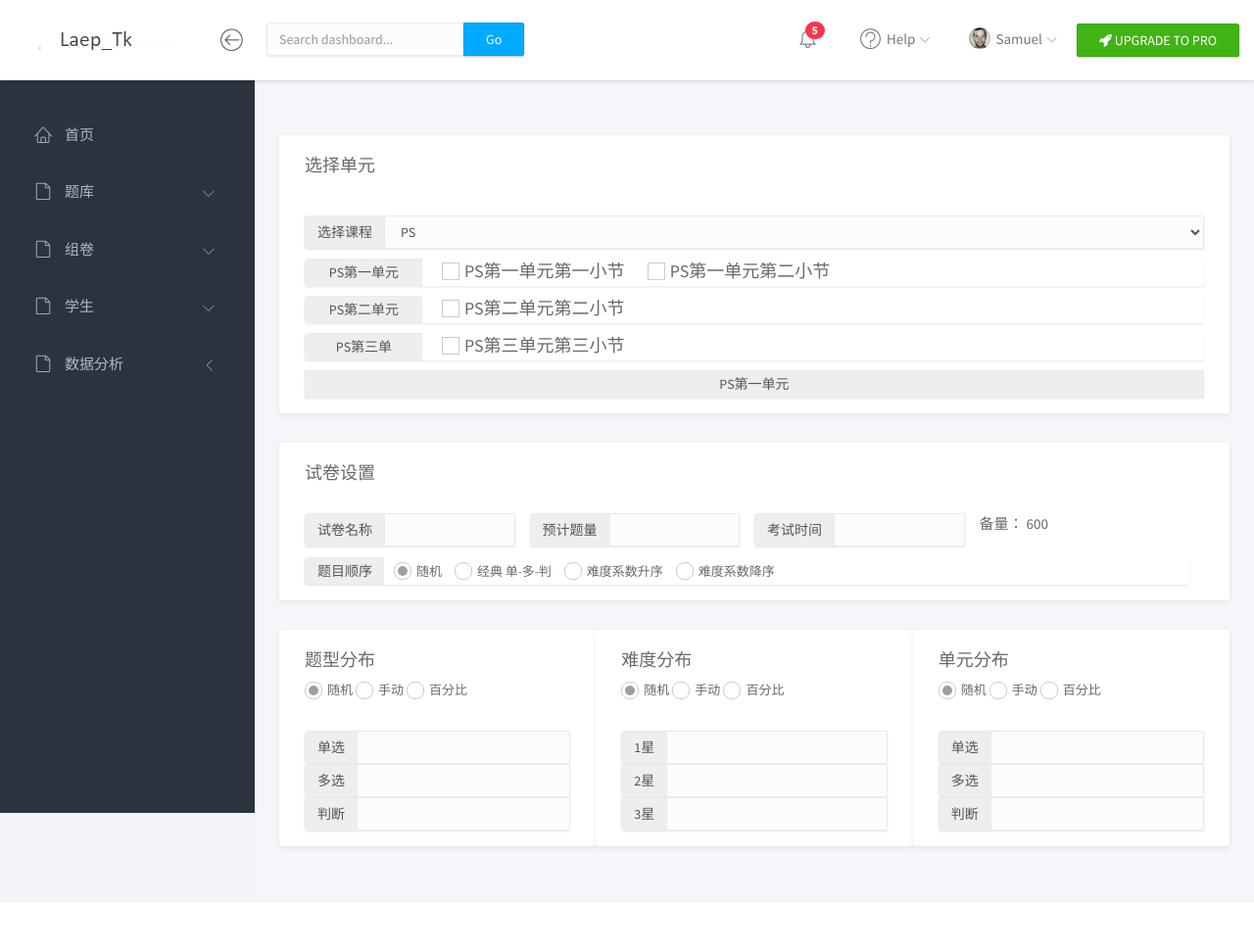
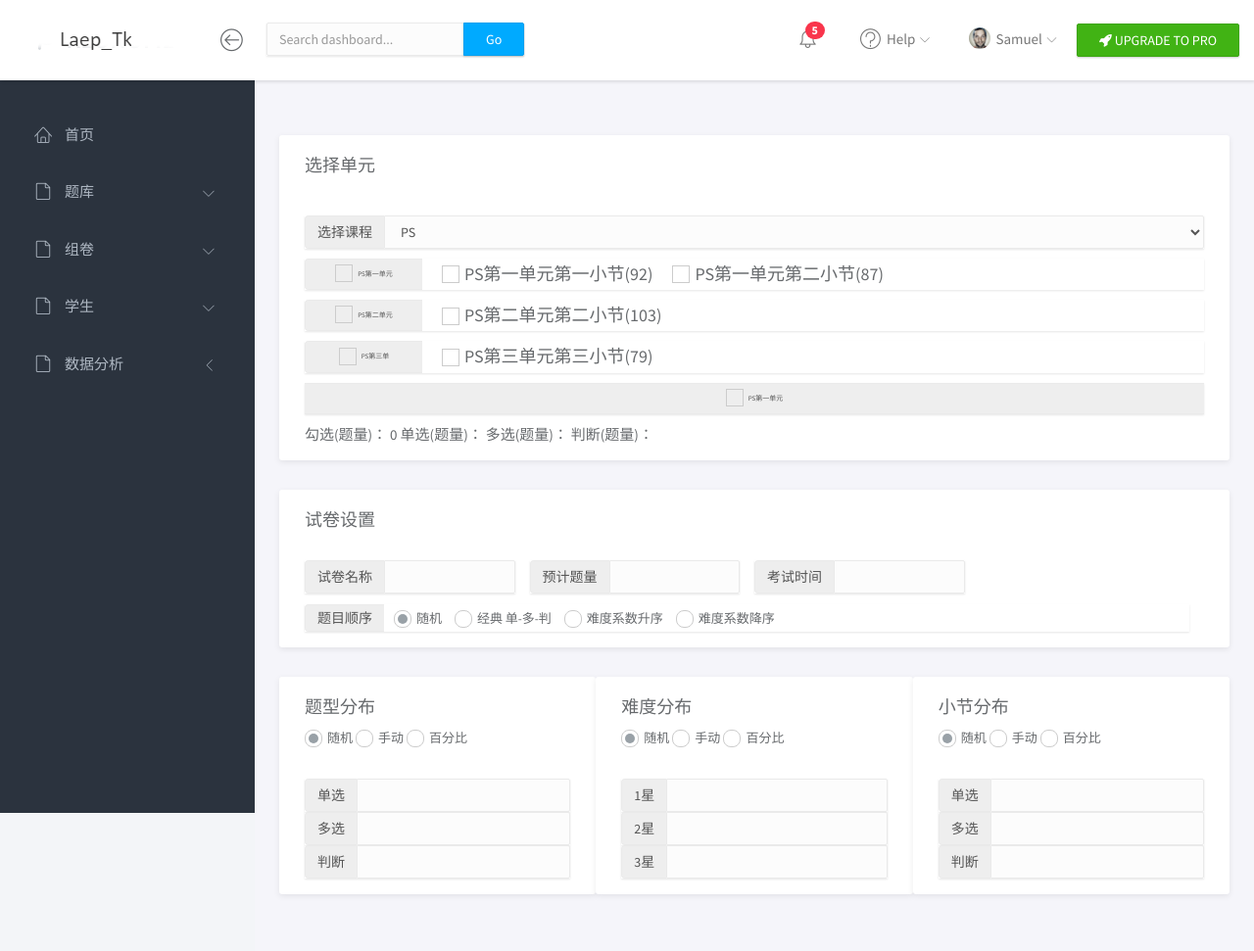
Before and after one commit to qiuzhe-top/Leap_Tk, a Django app: page /myadmin/Ks_add in a window 1280 px wide. Shown: the whole page at 98% size. Before the commit the page ends 869 px from the top, so only its background shows below. Run offline with Django 3.2, Linux system fonts and the light colour scheme; data comes from the database, SQL or seed files in the repository; both versions use the stored data as it was after the commit; parts of the project's set-up code (start-up, migrations or seed data) failed here and were passed over; some libraries are stand-ins or nearby versions.

Commit message:
9/23
/复选框可根据单元多选
/获取后台数据完成

```diff
--- a/My_Admin/views.py
+++ b/My_Admin/views.py
@@ -248,56 +248,137 @@ def Error_rate_ranking(request):
 #组卷部分
 def Ks_add(request):
     context = {}
-    Measure_data = {}
-    unit_data = {}
+    # Measure_data = {}
+    # unit_data = {}
     book_ID = request.GET.get('data')
     if  book_ID != None:
         print(book_ID)
-        units = unit.objects.filter(bookID = book_ID)
-        print(units)
-        for i in units:
-            unit_data[i.pk] = i.title
-            Measures = Measure.objects.filter(unitID=i.pk)
-            # print(Measure_data)
-            Measure_data[i.pk] = Measures
-        context['units'] = unit_data
+        # units = unit.objects.filter(bookID = book_ID)
+        # print(units)
+        # for i in units:
+        #     unit_data[i.pk] = i.title
+        #     Measures = Measure.objects.filter(unitID=i.pk)
+        #     # print(Measure_data)
+        #     Measure_data[i.pk] = Measures
+        # context['units'] = unit_data
         context['Measure'] = Measure_data
     else:
         books_data = book.objects.all()#获取书
-        if books_data[0] !='':
-            units = unit.objects.filter(bookID = books_data[0].pk)
+        # if books_data[0] !='':
+        #     units = unit.objects.filter(bookID = books_data[0].pk)
 
-            # print(unit_data)
-        for i in units:
-            unit_data[i.pk] = i.title
-            Measures = Measure.objects.filter(unitID=i.pk)
-            # print(Measure_data)
-            Measure_data[i.pk] = Measures
+        #     # print(unit_data)
+        # for i in units:
+        #     unit_data[i.pk] = i.title
+        #     Measures = Measure.objects.filter(unitID=i.pk)
+        #     # print(Measure_data)
+        #     Measure_data[i.pk] = Measures
         context['books'] = books_data
-        context['units'] = unit_data
-        context['Measure'] = Measure_data
+        # context['units'] = unit_data
+        # context['Measure'] = Measure_data
         # print(Measure_data)
 
     return render(request,'My_Admin/Ks_add.html',context)
 # 获取点击的课程然后返回小节
 def For_section(request):
     context = {}
-    Measure_data = {}
     Measures_list = []
     unit_data = {}
     data = []
     book_ID = request.POST.get('data')
+
+    section = []
+    unit_section = {}
+
+    title_id_list = []
+    section_msg = {}
+    section_msg_data = {}
+    obj_pd = 0
+    obj_dx = 0
+    obj_dax = 0
+    obj_aj1 = 0
+    obj_aj2 = 0
+    obj_aj3 = 0
+    obj_aj4 = 0
+    obj_aj5 = 0
+
+    title_all_list_data = []
+    title_all_list = []
+
     units = unit.objects.filter(bookID =book_ID) # 根据前端bookID，筛选本书单元
     for i in units: #循环单元获取相关小节
         dda = Measure.objects.filter(unitID=i.pk).values('id','title')
-        for j in dda:
-            j['number'] = information.objects.filter(minutiaID = j['id']).count()
+        for j in dda: #循环一个单元所有小节
+            # print(j['id'])
+            section.append(j['id'])
+            # print('A>>>',section)
+            title_obj_data = information.objects.filter(minutiaID = j['id'])
+            j['number'] = title_obj_data.count()
+            for k in title_obj_data: #循环一个小节所有题目
+                # print(k.types)
+                title_id_list.append(k.id)
+                if k.types == '判断':
+                    obj_pd = obj_pd + 1
+                elif k.types == '多选':
+                    obj_dx = obj_dx + 1
+                elif k.types == '单选':
+                    obj_dax = obj_dax + 1
+                if k.difficulty == 1:
+                    obj_aj1 = obj_aj1 + 1
+                elif k.difficulty == 2:
+                    obj_aj2 = obj_aj2 + 1
+                elif k.difficulty == 3:
+                    obj_aj3 = obj_aj3 + 1
+                elif k.difficulty == 4:
+                    obj_aj4 = obj_aj4 + 1
+                elif k.difficulty == 5:
+                    obj_aj5 = obj_aj5 + 1
+                title_all_list_data.append(k.id)
+                title_all_list_data.append(j['id'])
+                title_all_list_data.append(k.types)
+                title_all_list_data.append(k.difficulty)
+                title_all_list.append(title_all_list_data)
+                title_all_list_data=[]
+            section_msg_data['number'] = title_id_list
+            section_msg_data['obj_pd'] = obj_pd
+            section_msg_data['obj_dx'] = obj_dx
+            section_msg_data['obj_dax'] = obj_dax
+            section_msg_data['obj_aj1'] = obj_aj1
+            section_msg_data['obj_aj2'] = obj_aj2
+            section_msg_data['obj_aj3'] = obj_aj3
+            section_msg_data['obj_aj4'] = obj_aj4
+            section_msg_data['obj_aj5'] = obj_aj5
+            obj_pd = 0
+            obj_dx = 0
+            obj_dax = 0
+            obj_aj1 = 0
+            obj_aj2 = 0
+            obj_aj3 = 0
+            obj_aj4 = 0
+            obj_aj5 = 0
+            section_msg[j['id']] = section_msg_data
+            # print(obj_pd,obj_dx,obj_dax,obj_aj1,obj_aj2)
+            # print(section_msg)
+            title_id_list=[]
+            section_msg_data = {}
             Measures_list.append(j)
+        unit_section[i.id] = section
+        section=[]
         unit_data[i.title] = Measures_list # 对应 单元 小节
+        unit_data['unitID'] = i.id # 对应 单元ID
         # print('单元 小节==',unit_data)
+        # print(i.id)
         data.append(json.dumps(unit_data))
         Measures_list.clear()
         unit_data.clear()
-    # print('最后发送>>：',data)
     context['msg']= data
+    context['unit_section']= json.dumps(unit_section)
+    # {单元ID：[1,2,7,8]}
+    # print('B>>>',unit_section)
+    context['section_msg']= json.dumps(section_msg)
+    # {小节ID： {number:[具体题目ID，2，5，48，5],单选 多选 判断 星级:数量。。。} }
+    # print('C>>>',section_msg)
+    context['title_all_list']= json.dumps(title_all_list)
+    # [[id,小节，类型，难度],]
+    # print('D>>>',title_all_list)
     return JsonResponse(context)
--- a/static/My_Admin/Ks_add.css
+++ b/static/My_Admin/Ks_add.css
@@ -14,6 +14,13 @@
 .fancy-checkbox input[type="checkbox"] + span {
     font-size: 18px;
     margin-left: 20px;
+    line-height: 32px;
+}
+.fancy-checkbox-unit input[type="checkbox"] + span {
+    font-size: 7px;
+    margin-left: 0px;
+    line-height: 18px;
+
 }
 .unit_checkbox_box .input-group-addon{
     max-width: 150px;
--- a/static/My_Admin/Ks_add.js
+++ b/static/My_Admin/Ks_add.js
@@ -1,47 +1,142 @@
 // 获取点击的课程然后返回小节
-var Section_number = new Object;
-function For_section(obj){
-        a = obj.value
+var Section_number = new Object; //小节数量对象
+var meaID_number = new Object; //小节ID <> N
+var s_number =0; //小节ID <> N >> s
+var unit_section = new Object; //{单元ID：[1,2,7,8]}
+var section_msg = new Object; //{小节ID： {number:[具体题目ID，2，5，48，5],单选 多选 判断 星级:数量。。。} }
+var title_all_list = new Array; //[[id,小节，类型，难度],]
+var obj_pd = 0
+var obj_dx = 0
+var obj_dax = 0
+var obj_aj1 = 0
+var obj_aj2 = 0
+var obj_aj3 = 0
+var obj_aj4 = 0
+var obj_aj5 = 0
+var Total = 0;
+window.onload=function(){
+    value_data =document.getElementById('difficulty_radio').value
+    // console.log(value_data)
+    For_section(value_data)
+}
+function obj_null(){
+    var obj_pd = 0
+    var obj_dx = 0
+    var obj_dax = 0
+    var obj_aj1 = 0
+    var obj_aj2 = 0
+    var obj_aj3 = 0
+    var obj_aj4 = 0
+    var obj_aj5 = 0
+    var Total = 0;
     text2_data = ''
     text1_data = ''
+    s_number = 0
+    meaID_number = {}
+    Total = 0
+}
+function For_section(obj){
+        obj_null()
+        $('#all_number').html(Total)
         for(var key in Section_number){
             delete Section_number[key];
         }
-
-        console.log('发送book ID:',a)
+        console.log('发送book ID:',obj)
         $('#courseID').html('')
         $.ajax({
         url:'/myadmin/For_section',
         type:'POST',
-        data:{data:a},
+        data:{data:obj},
         beforeSend:function(){
-            console.log('发送book ID:',a,'加载中......')
+            console.log('发送book ID:',obj,'加载中......')
         },
         complete:function(){
-            console.log('发送book ID:',a,'加载完成')
+            console.log('发送book ID:',obj,'加载完成')
         },
         success:function(arg){
             for(i in arg.msg){
                 data = JSON.parse(arg.msg[i]);
                 console.log(data)
                 for(j in data){
+                    // console.log(j)
                     // console.log("单元》》",j)
-                    text1_data = '<div class="input-group margin_top_10 unit_checkbox_box"><span class="input-group-addon"> ' + j + ' </span>'
+                //     <label class="fancy-checkbox display-inline fancy-checkbox-unit">
+                //     <input name="check_unit" value="{{ x.pk }}" type="checkbox" onclick="Section_number_ajax(this);">
+                //     <span>第一单元</span>
+                //      </label>
+                    if(j != 'unitID'){
+                        t1 = '<label class="fancy-checkbox display-inline fancy-checkbox-unit">'
+                        t2 = '<input name="check_unit" value="' + data['unitID'] + '" type="checkbox" onclick="Section_number_unit_ajax(this);">'
+                        t3 = '<span>' + j + '</span></label>'
+                        text1_data = '<div class="input-group margin_top_10 unit_checkbox_box"><span class="input-group-addon"> ' + t1 + t2 + t3 + ' </span>'
+                        s_number = s_number + 1
                         for(k in data[j]){
                             // console.log("小节ID=",data[j][k].id)
                             // console.log("小节name=",data[j][k].title)
                             Section_number[data[j][k].id] = data[j][k].number
-                        text2_data =  text2_data + '<label class="fancy-checkbox display-inline"><input name="check_unit" value="'+ data[j][k].id +'" type="checkbox"><span>' + data[j][k].title + '(' + data[j][k].number + ')' +'</span></label>'
+                            meaID_number[data[j][k].id] = s_number
+                            s_number = s_number + 1
+                            text2_data =  text2_data + '<label class="fancy-checkbox display-inline"><input name="check_unit" value="'+ data[j][k].id +'" type="checkbox" onclick="Section_number_ajax(this);"><span>' + data[j][k].title + '(' + data[j][k].number + ')' +'</span></label>'
                         }
                         $('#courseID').append(text1_data + text2_data + '</div>')
                         text1_data = ''
                         text2_data = ''
                     }
+                }
 
             }
+            unit_section = JSON.parse(arg.unit_section)
+            section_msg = JSON.parse(arg.section_msg)
+            title_all_list = JSON.parse(arg.title_all_list)
+            // console.log(JSON.parse(arg.section_msg))
+            // console.log(JSON.parse(arg.title_all_list))
         }
 })
 }
-function Section_numbera(){
-    console.log(Section_number)
+function Section_number_ajax(obj){
+    if(obj.checked){
+        Total+=Section_number[obj.value]
+    }else{
+        Total-=Section_number[obj.value]
     }
+    console.log(Total)
+    // console.log(title_all_list)
+
+    $('#all_number').html(Total)
+}
+
+function Section_number_unit_ajax(obj){
+    data = unit_section[obj.value]
+    chek_list = document.getElementsByName('check_unit')
+    if(obj.checked){
+        // Total+=Section_number[obj.value]
+        for(i in data){
+            cked_index = meaID_number[data[i]]
+            chek_list[cked_index].checked=true
+        }
+    }else{
+        // Total-=Section_number[obj.value]
+        for(i in data){
+            cked_index = meaID_number[data[i]]
+            chek_list[cked_index].checked=false
+        }
+    }
+}
+
+function statistical_number(value,Boolean){
+    console.log(section_msg[value])
+    var obj_pd = 0
+    var obj_dx = 0
+    var obj_dax = 0
+    var obj_aj1 = 0
+    var obj_aj2 = 0
+    var obj_aj3 = 0
+    var obj_aj4 = 0
+    var obj_aj5 = 0
+    var Total = 0;
+}
+// function Section_number_All_ajax(){
+//     obj = $('.number_All').parent().parent()
+//     console.log(obj)
+
+// }
--- a/templates/My_Admin/Ks_add.html
+++ b/templates/My_Admin/Ks_add.html
@@ -2,12 +2,12 @@
 <link rel="stylesheet" href="{% static 'My_Admin/Ks_add.css' %}"> {% endblock %} {% block body %}
 <div class="panel">
     <div class="panel-heading">
-        <h3 class="panel-title" onclick="Section_numbera();">选择单元</h3>
+        <h3 class="panel-title">选择单元</h3>
     </div>
     <div class="panel-body">
         <div class="input-group margin_top_10 " id="difficulty_radio_box">
             <span class="input-group-addon">选择课程</span>
-            <select id="difficulty_radio" class="form-control" onchange="For_section(this);">
+            <select id="difficulty_radio" class="form-control" onchange="For_section(value);">
                 {% for i in books %}
                 <option value="{{ i.pk }}">{{ i.name }}</option>
                 {% endfor %}
@@ -15,23 +15,34 @@
         </div>
         {% comment %} <h5 class="margin_top_10">第一单元</h5> {% endcomment %}
         <div id="courseID">
-            {% for i,v in units.items %}
             <div class="input-group margin_top_10 unit_checkbox_box">
-                <span class="input-group-addon">{{ v }}</span>
-                {% for j,n in Measure.items %}
-                    {% if i == j %}
-                        {% for x in n %}
-                            <label class="fancy-checkbox display-inline">
-                                <input name="check_unit" value="{{ x.pk }}" type="checkbox">
-                                <span>{{ x.title }}</span>
-                            </label>
-                        {% endfor %}
-                    {% endif %}
-                {% endfor %}
+                <span class="input-group-addon">
+
+                    <label class="fancy-checkbox display-inline fancy-checkbox-unit">
+                        <input name="check_unit" value="{{ x.pk }}" type="checkbox" onclick="Section_number_ajax(this);">
+                        <span>第一单元</span>
+                    </label>
+
+                </span>
+                    <label class="fancy-checkbox display-inline " >
+                        <input name="check_unit" value="{{ x.pk }}" type="checkbox" onclick="Section_number_ajax(this);">
+                        <span>第一单元</span>
+                    </label>
             </div>
-            {% endfor %}
         </div>
+        <div class="col-md-12 padding_l_0 margin_top_10">
+            <span>勾选(题量)：</span>
+            <span id="all_number"></span>
 
+            <span>单选(题量)：</span>
+            <span id="all_number"></span>
+
+            <span>多选(题量)：</span>
+            <span id="all_number"></span>
+
+            <span>判断(题量)：</span>
+            <span id="all_number"></span>
+        </div>
     </div>
 </div>
 <div class="panel">
@@ -57,10 +68,7 @@
                 <input class="form-control" placeholder="" type="text">
             </div>
         </div>
-        <div class="col-md-3 padding_l_0">
-            <span>备量：</span>
-            <span id="all_number">600</span>
-        </div>
+
         <div class="col-md-12"></div>
         <div class="col-md-12 padding_l_0 margin_top_10">
             <div class="input-group">
@@ -157,7 +165,7 @@
     <div class="col-md-4 padding_0">
         <div class="panel">
             <div class="panel-heading ">
-                <h3 class="panel-title padding_bottom_10">单元分布</h3>
+                <h3 class="panel-title padding_bottom_10">小节分布</h3>
                 <label class="fancy-radio bt-f-check">
                     <input name="unit-options" value="1" type="radio" checked="checked">
                     <span><i></i>随机</span>
```
Also changed, not shown: db.sqlite3, 2 other files. Lines whose indentation alone changed are shown as unchanged.
